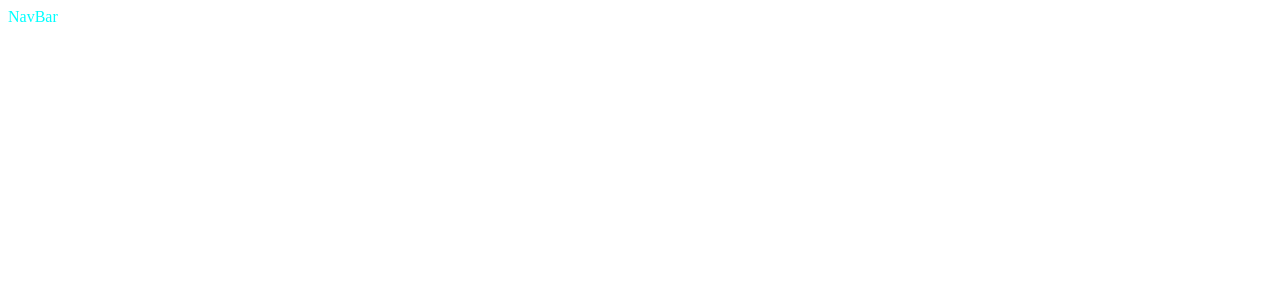
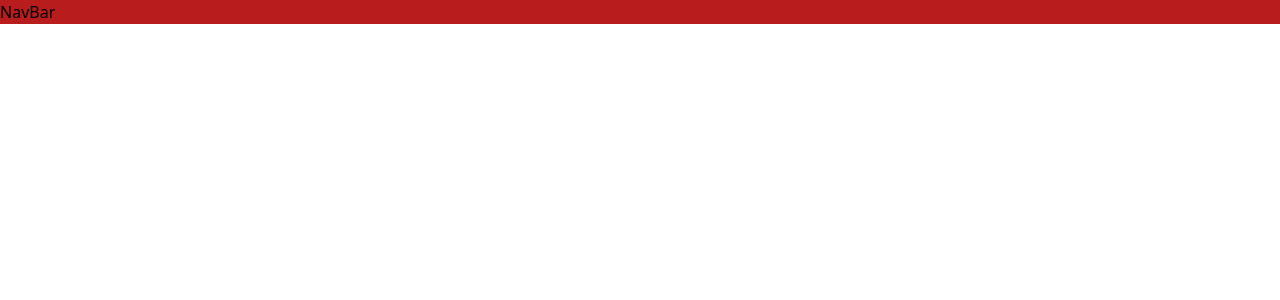
Before and after one commit to medalichakhari/pfe_project, a React (Vite) app in the folder client/: page / in a window 1280 px wide. Shown: the top 300 px of the page. Built offline with nearby package versions, Linux system fonts and the light colour scheme.

Commit message:
Add tailwindcss configuration

```diff
--- a/client/package.json
+++ b/client/package.json
@@ -10,15 +10,17 @@
   },
   "dependencies": {
     "react": "^18.2.0",
-    "react-dom": "^18.2.0",
-    "sass": "^1.58.1"
+    "react-dom": "^18.2.0"
   },
   "devDependencies": {
     "@types/react": "^18.0.27",
     "@types/react-dom": "^18.0.10",
     "@vitejs/plugin-react": "^3.1.0",
+    "autoprefixer": "^10.4.13",
     "eslint": "^8.34.0",
     "eslint-plugin-react": "^7.32.2",
+    "postcss": "^8.4.21",
+    "tailwindcss": "^3.2.7",
     "vite": "^4.1.0"
   }
 }
--- /dev/null
+++ b/client/postcss.config.cjs
@@ -0,0 +1,6 @@
+module.exports = {
+  plugins: {
+    tailwindcss: {},
+    autoprefixer: {},
+  },
+}
--- a/client/src/App.jsx
+++ b/client/src/App.jsx
@@ -1,6 +1,6 @@
 import React from "react";
 import NavBar from "./components/navbar/NavBar";
-import "./App.scss";
+import "./App.css";
 
 function App() {
   return (
--- a/client/src/App.scss
+++ /dev/null
@@ -1,6 +0,0 @@
-* {
-    .link {
-      text-decoration: none;
-      color: inherit;
-    }
-  }
--- a/client/src/components/navbar/NavBar.jsx
+++ b/client/src/components/navbar/NavBar.jsx
@@ -1,10 +1,7 @@
-import React from 'react'
-import "./NavBar.scss"
+import React from "react";
 
 const NavBar = () => {
-  return (
-    <div className='nav'>NavBar</div>
-  )
-}
+  return <div className="bg-red-700">NavBar</div>;
+};
 
-export default NavBar
+export default NavBar;
--- a/client/src/components/navbar/NavBar.scss
+++ /dev/null
@@ -1,4 +0,0 @@
-.nav {
-    color: aqua;
-    cursor: pointer;
-}
--- /dev/null
+++ b/client/src/index.css
@@ -0,0 +1,3 @@
+@tailwind base;
+@tailwind components;
+@tailwind utilities;
--- a/client/src/main.jsx
+++ b/client/src/main.jsx
@@ -1,6 +1,7 @@
 import React from "react";
 import ReactDOM from "react-dom/client";
 import App from "./App";
+import "./index.css";
 
 ReactDOM.createRoot(document.getElementById("root")).render(
   <React.StrictMode>
--- /dev/null
+++ b/client/tailwind.config.cjs
@@ -0,0 +1,8 @@
+/** @type {import('tailwindcss').Config} */
+module.exports = {
+  content: ["./index.html", "./src/**/*.{js,ts,jsx,tsx}"],
+  theme: {
+    extend: {},
+  },
+  plugins: [],
+};
```
Also changed, not shown: client/src/App.css (added), 1 other file (tests, documents, lock files or other folders).
